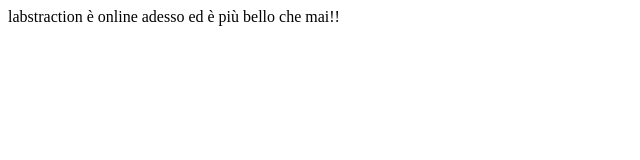
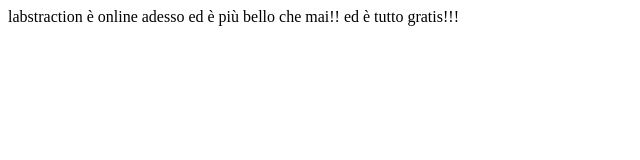
Before and after one commit to labstraction/sito-bio, a plain HTML site: page index.html in a window 1280 px wide. Shown: the whole page, without its empty margins (0-640 px from the left). Drawn offline with Linux system fonts and the light colour scheme.

Commit message:
Update index.html

```diff
--- a/index.html
+++ b/index.html
@@ -6,6 +6,6 @@
     <title>Document</title>
 </head>
 <body>
-    labstraction è online adesso ed è più bello che mai!!
+    labstraction è online adesso ed è più bello che mai!! ed è tutto gratis!!!
 </body>
 </html>
```
